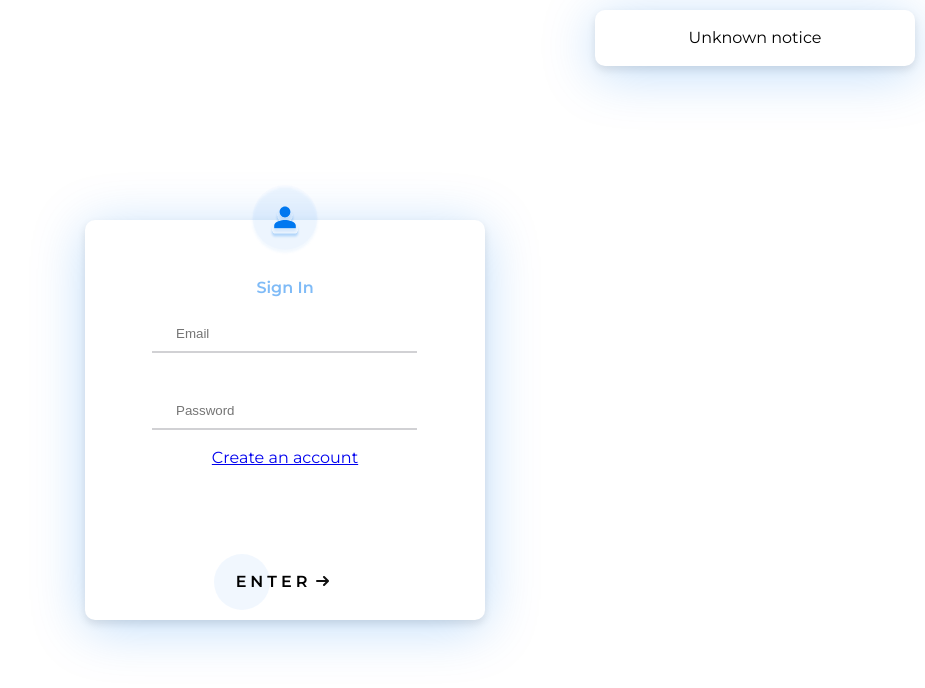
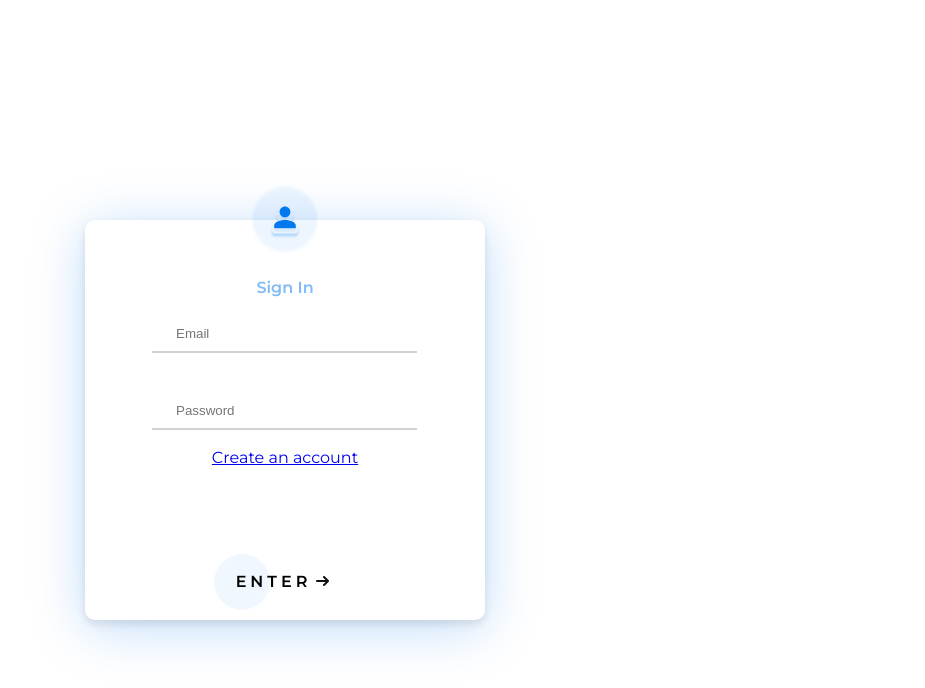
Before and after one commit to av-ilin/Reqres, a React (Create React App) app: page /sign-in in a window 1280 px wide. Shown: the top 688 px of the page, without its empty margins (355-1280 px from the left). Built offline with nearby package versions, Linux system fonts and the light colour scheme; a web font is replaced by a local one.

Commit message:
upd::notice

```diff
--- a/src/App.js
+++ b/src/App.js
@@ -5,6 +5,7 @@ import { Provider } from "react-redux";
 const defaultState = {
     token: "",
     username: "",
+    id_notice: 0,
     notifications: [],
 };
 const reducer = (state = defaultState, action) => {
@@ -16,7 +17,18 @@ const reducer = (state = defaultState, action) => {
         case "ADD_NOTICE":
             return {
                 ...state,
-                notifications: [...state.notifications, action.payload],
+                id_notice: state.id_notice + 1,
+                notifications: [
+                    ...state.notifications,
+                    { id: state.id_notice, message: action.payload },
+                ],
+            };
+        case "REMOVE_NOTICE":
+            return {
+                ...state,
+                notifications: state.notifications.filter(
+                    (notice) => notice.id !== action.payload
+                ),
             };
         default:
             return state;
--- a/src/components/notification/Notification.jsx
+++ b/src/components/notification/Notification.jsx
@@ -1,14 +1,27 @@
 import styles from "./Notification.module.scss";
 
-const Notification = ({ text = "Unknown notice", success = true } = {}) => {
+import { useEffect } from "react";
+
+const Notification = ({
+    text = "Unknown notice",
+    duration = 5,
+    onDelete = () => {},
+} = {}) => {
+    const error =
+        text.toLowerCase().includes("error") ||
+        text.toLowerCase().includes("ошибка");
+
+    useEffect(() => {
+        setTimeout(onDelete, duration * 1e3);
+    }, []);
+
     return (
         <div
             className={styles.notification}
             style={{
-                backgroundColor: success
-                    ? "lighten(green, 20%)"
-                    : "lighten(red, 20%)",
+                backgroundColor: !error ? "#80ff80" : "#ff6666",
             }}
+            onClick={onDelete}
         >
             {text}
         </div>
--- a/src/components/notification/Notification.module.scss
+++ b/src/components/notification/Notification.module.scss
@@ -1,14 +1,26 @@
 .notification {
+    cursor: pointer;
+    box-sizing: border-box;
+    padding: 20px 10px;
+    text-align: center;
+    width: 100%;
+    border-radius: 10px;
+}
+
+.container {
+    box-sizing: border-box;
     z-index: 100;
     position: absolute;
     top: 10px;
     right: 10px;
     width: 100%;
     max-width: 300px;
-    padding: 20px 10px;
-    text-align: center;
+    max-height: calc(100vh - 20px);
+    overflow: scroll;
 
-    box-shadow: 0px 4px 9px rgba(0, 0, 0, 0.1),
-        0px 8px 53px rgba(0, 120, 240, 0.25);
-    border-radius: 10px;
+    display: flex;
+    flex-direction: column;
+    align-items: center;
+    justify-content: flex-start;
+    gap: 15px;
 }
--- a/src/components/notification/NotificationAPI.jsx
+++ b/src/components/notification/NotificationAPI.jsx
@@ -1,16 +1,36 @@
+import styles from "./Notification.module.scss";
+
 import Notification from "./Notification";
 
-import { useSelector } from "react-redux";
-import { useEffect } from "react";
+import { useSelector, useDispatch } from "react-redux";
+import { useEffect, useState } from "react";
 
 const NotificationAPI = () => {
     const notifications = useSelector((state) => state.notifications);
+    console.log(notifications);
+    const dispatch = useDispatch();
 
     useEffect(() => {
         console.log(notifications);
     }, [notifications]);
 
-    return <Notification text={notifications[0]} />;
+    function onDelete(id) {
+        return function () {
+            dispatch({ type: "REMOVE_NOTICE", payload: id });
+        };
+    }
+
+    return (
+        <div className={styles.container}>
+            {notifications.map((notice) => (
+                <Notification
+                    key={notice.id}
+                    text={notice.message}
+                    onDelete={onDelete(notice.id)}
+                />
+            ))}
+        </div>
+    );
 };
 
 export default NotificationAPI;
```
